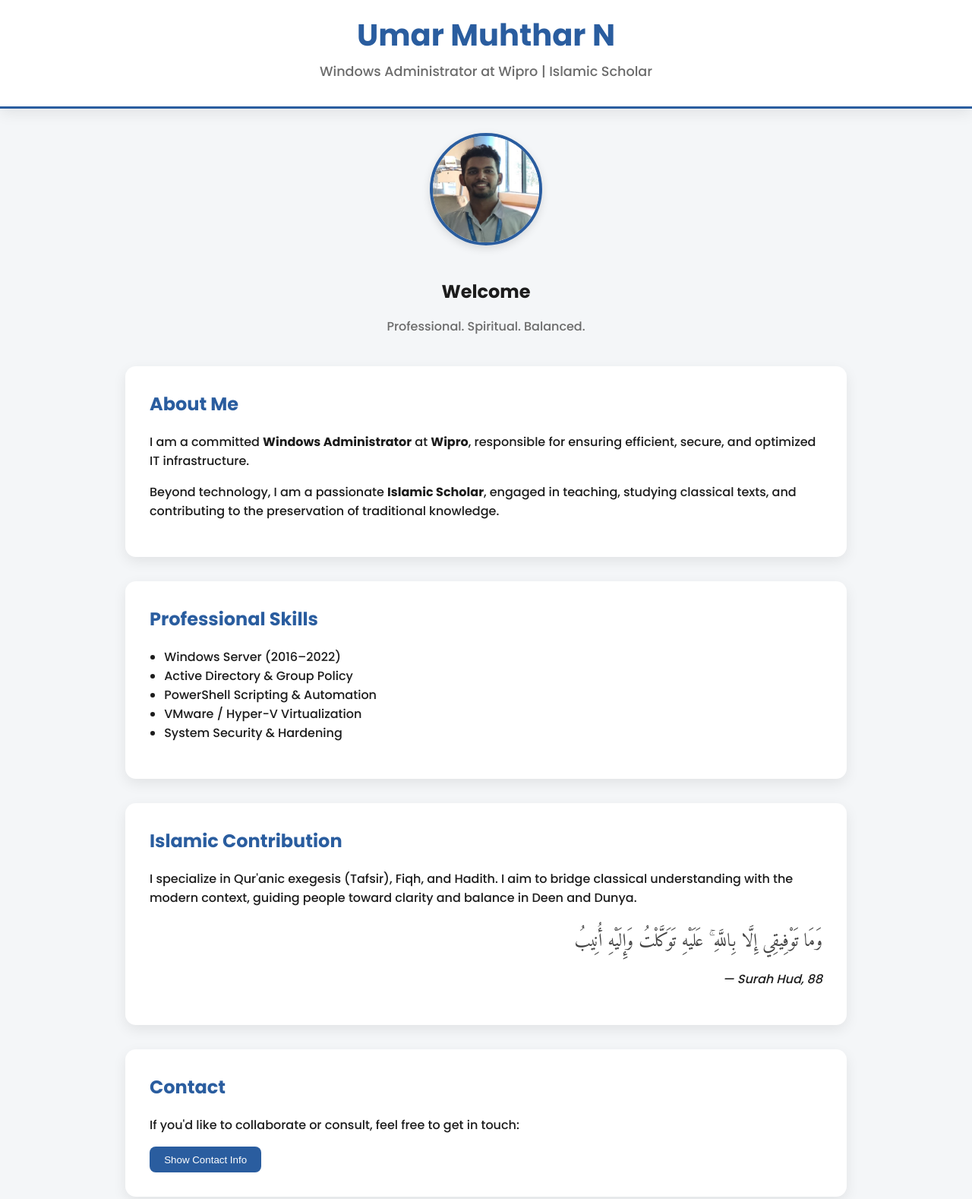
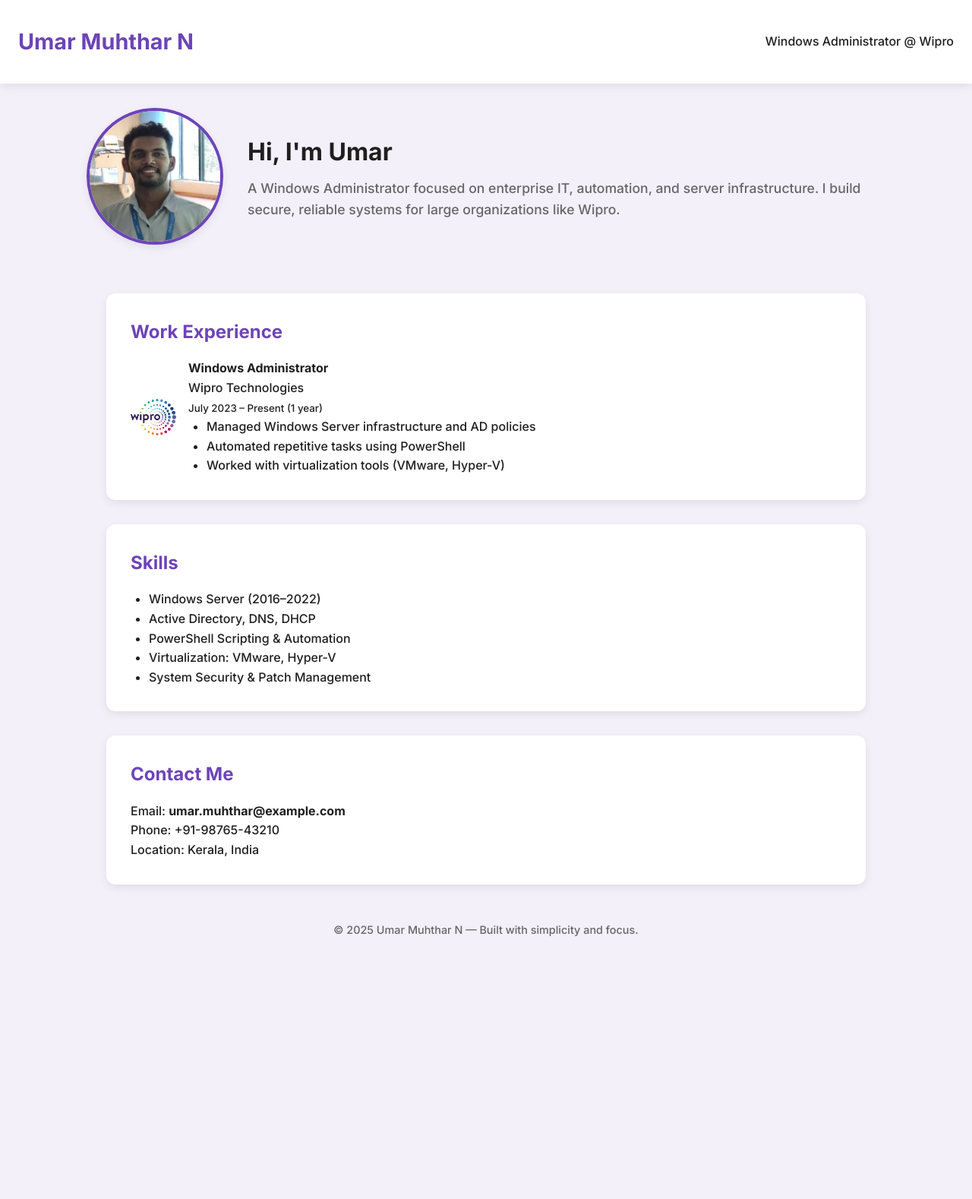
Before and after one commit to UMAR-MUHTHAR/umar-muhthar.github.io, a plain HTML site: page index.html in a window 1280 px wide. Shown: the top 1578 px of the page at 76% size. After the commit the page ends 1251 px from the top, so only its background shows below. Drawn offline with Linux system fonts and the light colour scheme.

Commit message:
Update index.html

```diff
--- a/index.html
+++ b/index.html
@@ -3,134 +3,130 @@
 <head>
   <meta charset="UTF-8" />
   <meta name="viewport" content="width=device-width, initial-scale=1.0"/>
-  <title>Umar Muhthar N</title>
-  <link href="https://fonts.googleapis.com/css2?family=Amiri&family=Poppins:wght@300;500;700&display=swap" rel="stylesheet">
+  <title>Umar Muhthar N – Windows Administrator</title>
+  <link href="https://fonts.googleapis.com/css2?family=Inter:wght@300;500;700&display=swap" rel="stylesheet">
   <style>
     :root {
-      --background: #f4f6f8;
-      --primary: #2a5d9f;
-      --accent: #e0ecff;
-      --text-dark: #1c1c1c;
-      --text-muted: #6b6b6b;
+      --lavender: #f3f0fa;
+      --primary: #6d44b8;
+      --text: #1f1f1f;
+      --muted: #666;
       --white: #fff;
-      --radius: 14px;
-      --shadow: 0 6px 18px rgba(0, 0, 0, 0.08);
+      --radius: 12px;
+      --shadow: 0 4px 12px rgba(0, 0, 0, 0.08);
+    }
+
+    * {
+      margin: 0;
+      padding: 0;
+      box-sizing: border-box;
     }
 
     body {
-      margin: 0;
-      font-family: 'Poppins', sans-serif;
-      background: var(--background);
-      color: var(--text-dark);
+      font-family: 'Inter', sans-serif;
+      background-color: var(--lavender);
+      color: var(--text);
+      line-height: 1.6;
     }
 
     header {
-      background: var(--white);
+      padding: 2rem 1.5rem;
+      background-color: var(--white);
       box-shadow: var(--shadow);
-      padding: 1rem 0;
-      text-align: center;
-      border-bottom: 3px solid var(--primary);
+      display: flex;
+      justify-content: space-between;
+      align-items: center;
+      flex-wrap: wrap;
     }
 
     header h1 {
-      margin: 0;
-      font-size: 2.5rem;
+      font-size: 1.8rem;
       color: var(--primary);
     }
 
-    header p {
-      font-size: 1.1rem;
-      color: var(--text-muted);
-      margin-top: 0.3rem;
+    .hero {
+      display: flex;
+      flex-wrap: wrap;
+      align-items: center;
+      padding: 2rem 1.5rem;
+      max-width: 1100px;
+      margin: auto;
     }
 
-    .hero {
-      text-align: center;
-      padding: 2rem 1rem 0;
+    .hero img.profile {
+      width: 180px;
+      height: 180px;
+      border-radius: 50%;
+      object-fit: cover;
+      margin-right: 2rem;
+      border: 4px solid var(--primary);
+      box-shadow: var(--shadow);
     }
 
-    .profile-photo {
-      width: 140px;
-      height: 140px;
-      object-fit: cover;
-      border-radius: 50%;
-      border: 4px solid var(--primary);
-      box-shadow: 0 4px 12px rgba(0,0,0,0.12);
-      margin-bottom: 1rem;
+    .hero-content {
+      flex: 1;
     }
 
-    .container {
-      max-width: 950px;
-      margin: auto;
-      padding: 1.5rem;
+    .hero-content h2 {
+      font-size: 2rem;
+      margin-bottom: 0.5rem;
     }
 
-    .card {
+    .hero-content p {
+      font-size: 1.1rem;
+      color: var(--muted);
+    }
+
+    .section {
       background: var(--white);
+      margin: 2rem 1.5rem;
+      padding: 2rem;
       border-radius: var(--radius);
       box-shadow: var(--shadow);
-      padding: 2rem;
-      margin-bottom: 2rem;
-      transition: transform 0.2s ease;
+      max-width: 1000px;
+      margin-left: auto;
+      margin-right: auto;
     }
 
-    .card:hover {
-      transform: translateY(-4px);
-    }
-
-    .card h2 {
+    .section h3 {
+      margin-bottom: 1rem;
       color: var(--primary);
-      margin-top: 0;
+      font-size: 1.5rem;
     }
 
     ul {
-      padding-left: 1.2rem;
+      list-style: disc;
+      margin-left: 1.5rem;
     }
 
-    .quote-arabic {
-      font-family: 'Amiri', serif;
-      font-size: 1.5rem;
-      direction: rtl;
-      text-align: right;
-      color: #444;
-      margin-top: 1.5rem;
+    .experience-card {
+      display: flex;
+      align-items: center;
+      gap: 1rem;
+      margin-top: 1rem;
+    }
+
+    .experience-card img {
+      width: 60px;
+      height: auto;
     }
 
     footer {
       text-align: center;
-      padding: 1rem;
       font-size: 0.9rem;
-      color: var(--text-muted);
-      border-top: 1px solid #ccc;
+      color: var(--muted);
+      padding: 1rem 0;
     }
 
-    .btn {
-      background: var(--primary);
-      color: white;
-      padding: 0.6rem 1.2rem;
-      border: none;
-      border-radius: 8px;
-      font-weight: 500;
-      cursor: pointer;
-      transition: background 0.3s ease;
+    @media (max-width: 700px) {
+      .hero {
+        flex-direction: column;
+        text-align: center;
       }
 
-    .btn:hover {
-      background: #1d4677;
-    }
-
-    #contact-info {
-      display: none;
-      margin-top: 1rem;
-    }
-
-    @media (max-width: 600px) {
-      header h1 {
-        font-size: 2rem;
-      }
-
-      .card {
-        padding: 1.5rem;
+      .hero img.profile {
+        margin-right: 0;
+        margin-bottom: 1rem;
       }
     }
   </style>
@@ -139,66 +135,55 @@
 
   <header>
     <h1>Umar Muhthar N</h1>
-  <p>Windows Administrator at Wipro | Islamic Scholar</p>
+    <p>Windows Administrator @ Wipro</p>
   </header>
 
   <section class="hero">
-  <img src="Umar.jpg" alt="Umar Muhthar N" class="profile-photo" />
-  <h2 style="margin-bottom: 0.3rem;">Welcome</h2>
-  <p style="color: var(--text-muted);">Professional. Spiritual. Balanced.</p>
+    <img src="Umar.jpg" alt="Umar Muhthar" class="profile" />
+    <div class="hero-content">
+      <h2>Hi, I'm Umar</h2>
+      <p>A Windows Administrator focused on enterprise IT, automation, and server infrastructure. I build secure, reliable systems for large organizations like Wipro.</p>
+    </div>
   </section>
 
-<div class="container">
+  <section class="section">
+    <h3>Work Experience</h3>
+    <div class="experience-card">
+      <img src="wipro.png" alt="Wipro Logo">
+      <div>
+        <strong>Windows Administrator</strong><br>
+        Wipro Technologies<br>
+        <small>July 2023 – Present (1 year)</small><br>
+        <ul>
+          <li>Managed Windows Server infrastructure and AD policies</li>
+          <li>Automated repetitive tasks using PowerShell</li>
+          <li>Worked with virtualization tools (VMware, Hyper-V)</li>
+        </ul>
+      </div>
+    </div>
+  </section>
 
-  <div class="card">
-    <h2>About Me</h2>
-    <p>I am a committed <strong>Windows Administrator</strong> at <strong>Wipro</strong>, responsible for ensuring efficient, secure, and optimized IT infrastructure.</p>
-    <p>Beyond technology, I am a passionate <strong>Islamic Scholar</strong>, engaged in teaching, studying classical texts, and contributing to the preservation of traditional knowledge.</p>
-  </div>
-
-  <div class="card">
-    <h2>Professional Skills</h2>
+  <section class="section">
+    <h3>Skills</h3>
     <ul>
       <li>Windows Server (2016–2022)</li>
-      <li>Active Directory & Group Policy</li>
+      <li>Active Directory, DNS, DHCP</li>
       <li>PowerShell Scripting & Automation</li>
-      <li>VMware / Hyper-V Virtualization</li>
-      <li>System Security & Hardening</li>
+      <li>Virtualization: VMware, Hyper-V</li>
+      <li>System Security & Patch Management</li>
     </ul>
-  </div>
+  </section>
 
-  <div class="card">
-    <h2>Islamic Contribution</h2>
-    <p>I specialize in Qur'anic exegesis (Tafsir), Fiqh, and Hadith. I aim to bridge classical understanding with the modern context, guiding people toward clarity and balance in Deen and Dunya.</p>
-    <div class="quote-arabic">
-      وَمَا تَوْفِيقِي إِلَّا بِاللَّهِ ۚ عَلَيْهِ تَوَكَّلْتُ وَإِلَيْهِ أُنِيبُ
-    </div>
-    <p style="text-align:right; font-style: italic;">— Surah Hud, 88</p>
-  </div>
-
-  <div class="card">
-    <h2>Contact</h2>
-    <p>If you'd like to collaborate or consult, feel free to get in touch:</p>
-    <button class="btn" onclick="toggleContact()">Show Contact Info</button>
-    <div id="contact-info">
-      <p><strong>Email:</strong> umar.muhthar@example.com</p>
-      <p><strong>Phone:</strong> +91-98765-43210</p>
-      <p><strong>Location:</strong> Kerala, India</p>
-    </div>
-  </div>
-
-</div>
+  <section class="section">
+    <h3>Contact Me</h3>
+    <p>Email: <strong>umar.muhthar@example.com</strong></p>
+    <p>Phone: +91-98765-43210</p>
+    <p>Location: Kerala, India</p>
+  </section>
 
   <footer>
-  &copy; 2025 Umar Muhthar N | Built with Tawakkul and Ikhlaas.
+    &copy; 2025 Umar Muhthar N — Built with simplicity and focus.
   </footer>
-
-<script>
-  function toggleContact() {
-    const contact = document.getElementById("contact-info");
-    contact.style.display = contact.style.display === "none" ? "block" : "none";
-  }
-</script>
 
 </body>
 </html>
```
Lines whose indentation alone changed are shown as unchanged.
